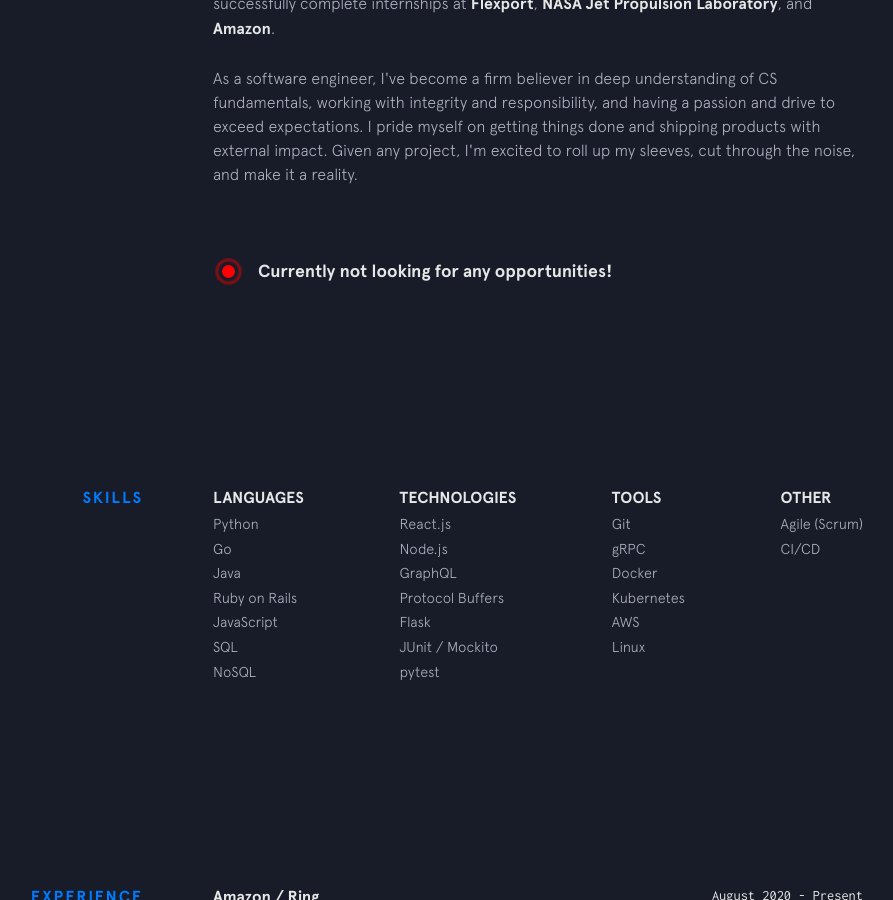
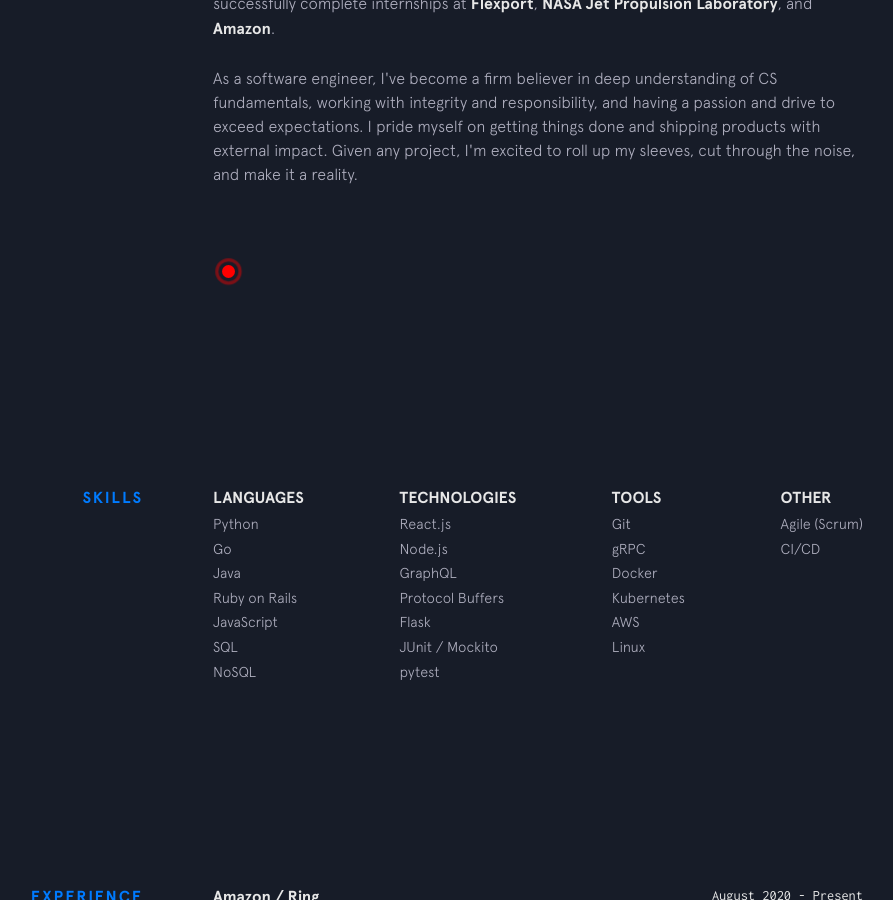
Before and after one commit to dannyhp1/portfolio-site, a Jekyll site: the page built from index.html, in a window 1280 px wide and 900 px high, scrolled down 1133 px. Shown: the whole window, without its empty margins (237-1130 px from the left). Built offline with Jekyll 4.4.1, drawn with Linux system fonts in a browser that asks for light colours; nearby versions of some CDN libraries.

Commit message:
Removed employement status.

```diff
--- a/_includes/employment-status.html
+++ b/_includes/employment-status.html
@@ -3,5 +3,5 @@
     <div class="status__light__ring__red"></div>
     <div class="status__light__led__red"></div>
   </div>
-  <div class="status__message">Currently not looking for any opportunities!</div>
+  <!-- <div class="status__message">Currently not looking for any opportunities!</div> -->
 </a>
```
